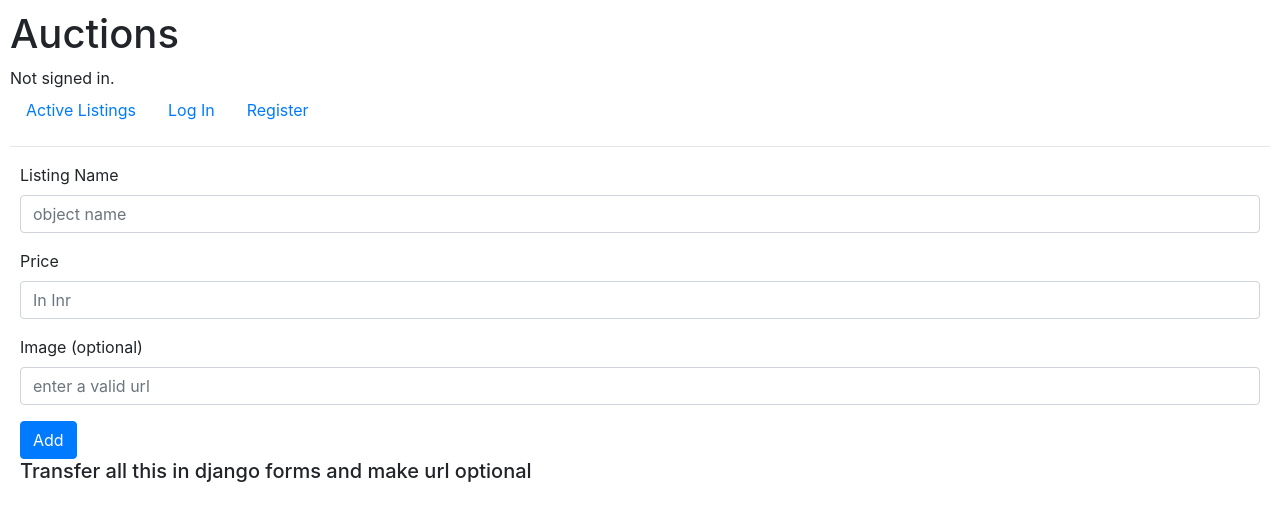
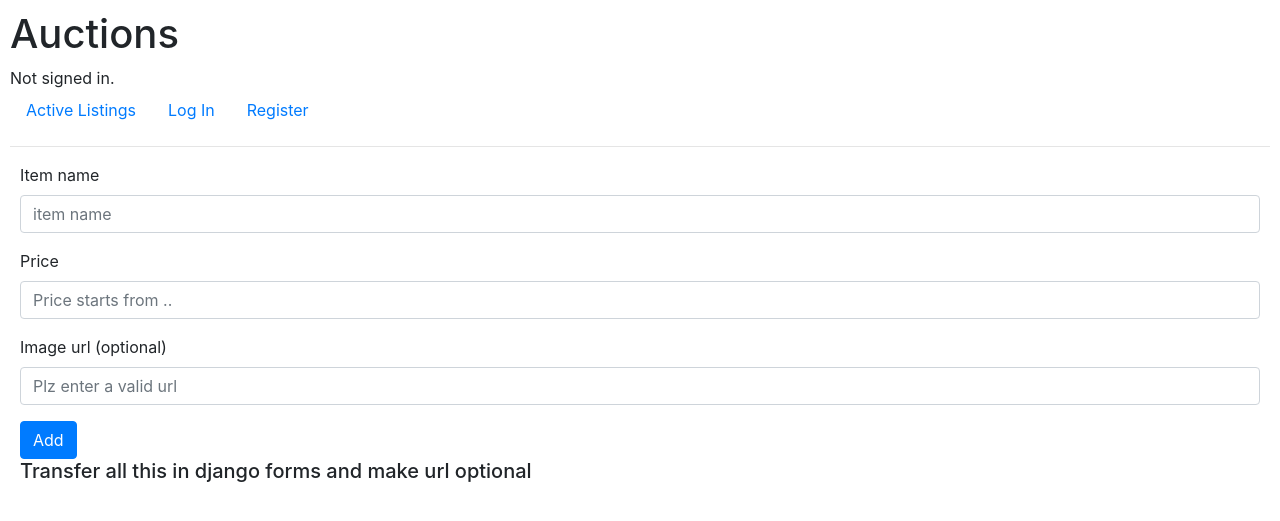
Before and after one commit to Nikhil-B-builds/Commerce, a Django app: a page that uses auctions/templates/auctions/Add_listing.html in a window 1280 px wide. Shown: the top 521 px of the page. Run offline with Django 3.2, Linux system fonts and the light colour scheme; some libraries are stand-ins or nearby versions.

Commit message:
Implement listing creation form with validation, enhance listing display, and update styles

```diff
--- a/auctions/models.py
+++ b/auctions/models.py
@@ -11,3 +11,5 @@ class Listings(models.Model):
     price = models.IntegerField()
     image = models.URLField(max_length=300,blank=True,null=True)
     created_on = models.DateTimeField(auto_created=True,auto_now_add=True)
+    def __str__(self):
+        return f'{self.name}{self.price}{self.image}{self.created_on}'
--- a/auctions/static/auctions/styles.css
+++ b/auctions/static/auctions/styles.css
@@ -7,9 +7,31 @@ body {
 .main {
     margin : 10px;
     #Active_Listings {
-        margin-bottom: 20px;
+        margin-bottom: 30px;
 
     }
+    .Listings {
+        border: 2px solid black;
+        margin-bottom: 40px;
+        table{
+            border-collapse: collapse;
+            width: 100%;
+            margin-bottom: 0%;
+
+        }
+        th:nth-child(2){
+          width: 60%;
+          margin-top: 0%;
+
+        }
+        .image{
+        margin: 10px;
+        width: 80%;
+        object-fit: contain;
+        margin-bottom: 0%;
+        }
+    }
+
   }
 
 }
--- a/auctions/templates/auctions/Add_listing.html
+++ b/auctions/templates/auctions/Add_listing.html
@@ -1,27 +1,20 @@
 {% extends "auctions/layout.html" %}
 
 {% block body %}
-
+    {% if warning%}
+    <div class="alert alert-warning" role="alert">
+        {{warning}}
+    </div>
+    {%endif%}
 
     <form action="{% url 'add' %}" method="post">
         {% csrf_token %}
+        {% for item in form %}
         <div class="mb-3">
-            <label for="Name" class="form-label">Listing Name</label>
-            <input type="text" class="form-control" id="Name" aria-describedby="emailHelp" name="name"  placeholder="object name">
-
+            <label for="Name" class="form-label">{{item.label}}</label>
+            {{item}}
         </div>
-        <div class="mb-3">
-            <label for="price" class="form-label">Price</label>
-            <input type="number" class="form-control" id="price" name="price" placeholder="In Inr">
-        </div>
-        <div class="mb-3">
-            <label for="img" class="form-label">Image (optional)</label>
-            <input type="url" class="form-control" id="img" name="img" placeholder="enter a valid url" >
-        </div>
-  <!-- <div class="mb-3 form-check">
-    <input type="checkbox" class="form-check-input" id="exampleCheck1">
-    <label class="form-check-label" for="exampleCheck1">Check me out</label>
-  </div> -->
+        {% endfor %}
         <input class="btn btn-primary" type="submit" value="Add">
     </form>
 
--- a/auctions/views.py
+++ b/auctions/views.py
@@ -5,10 +5,70 @@ from django.shortcuts import render,redirect
 from django.urls import reverse
 from auctions.models import *
 from .models import User
+from django import forms
+import requests
+
+
+class Createlisting(forms.Form):
+    name = forms.CharField(
+        label='Item name',
+        widget=forms.TextInput(
+            attrs={
+            "class":"form-control",
+            "id":"Name" ,
+            "name":"name" ,
+            "placeholder":"item name",
+            }
+        )
+    )
+
+    price = forms.CharField(
+        label='Price',
+        widget=forms.NumberInput(
+            attrs={
+            "class":"form-control",
+            "id":"price" ,
+            "name":"Price" ,
+            "placeholder": "Price starts from ..",
+            }
+        )
+    )
+    image = forms.URLField(
+        label='Image url (optional)',
+        required=False,
+        widget=forms.URLInput(
+            attrs={
+            "class":"form-control",
+            "id":"image" ,
+            "name":"image" ,
+            "placeholder": "Plz enter a valid url",
+            }
+        )
+    )
+
+    def clean_image(self):
+        image_url = self.cleaned_data["image"]
+        temp_url = "https://encrypted-tbn0.gstatic.com/images?q=tbn:ANd9GcTQloBQfR1oxndVS2Z3qfCtzcpFea_-55X9idaGUSIpAQ&s=10"
+        if not image_url:
+            return temp_url
+
+        try:
+            response = requests.get(image_url,timeout=2)
+
+            content = response.headers.get("content-type","")
+            if not content.startswith("image/"):
+                raise forms.ValidationError("Must be a image")
+        except requests.RequestException:
+            return temp_url
+
+        return image_url
+
 
 
 def index(request):
-    return render(request, "auctions/index.html")
+    return render(request, "auctions/index.html",{
+        "listings":Listings.objects.all()
+    })
 
 
 def login_view(request):
@@ -65,13 +125,20 @@ def register(request):
 
 def add(request):
     if request.method == "POST":
-        name = request.POST["name"]
-        price = request.POST["price"]
-        if request.POST["img"] is not None:
-            img = request.POST["img"]
-        else :
-            img = request.POST["img"]  # create a default image
+        form = Createlisting(request.POST)
+        if form.is_valid():
+            name = form.cleaned_data["name"]
+            price = form.cleaned_data["price"]
+            img = form.cleaned_data["image"]
+            Listings.objects.create(name=name,price=price,image=img)
+            return redirect('index')
 
-        Listings.objects.create(name=name,price=price,image=img)
-        return redirect('index')
-    return render(request,'auctions/Add_listing.html')
+        return render(request,'auctions/Add_listing.html',
+                      {
+                        'form':Createlisting(),
+                        'warning':"Invalid image url"
+                        }
+                    )
+    return render(request,'auctions/Add_listing.html',{
+        'form':Createlisting()
+    })
```
Also changed, not shown: auctions/templates/auctions/index.html (+20 -1 lines).
